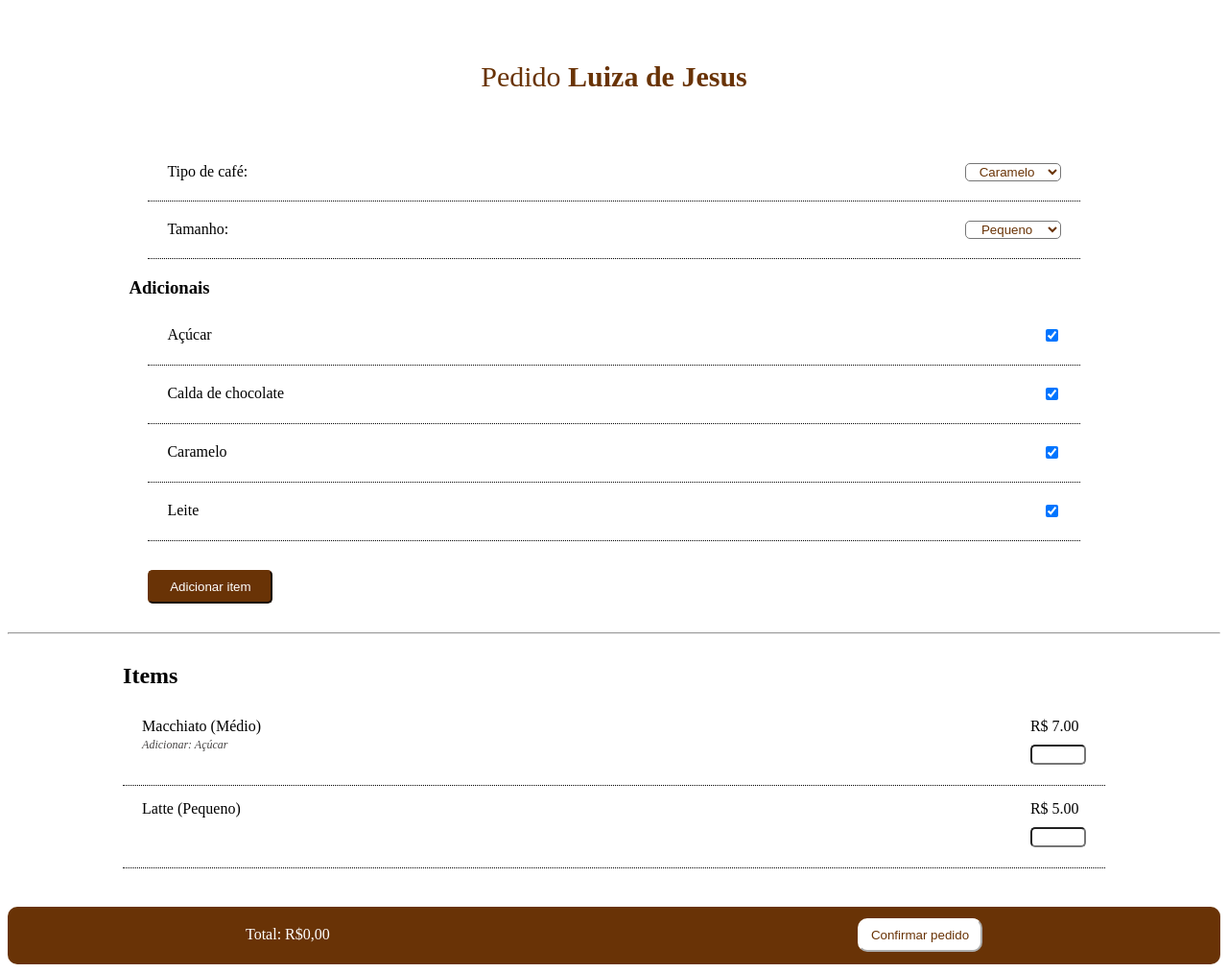
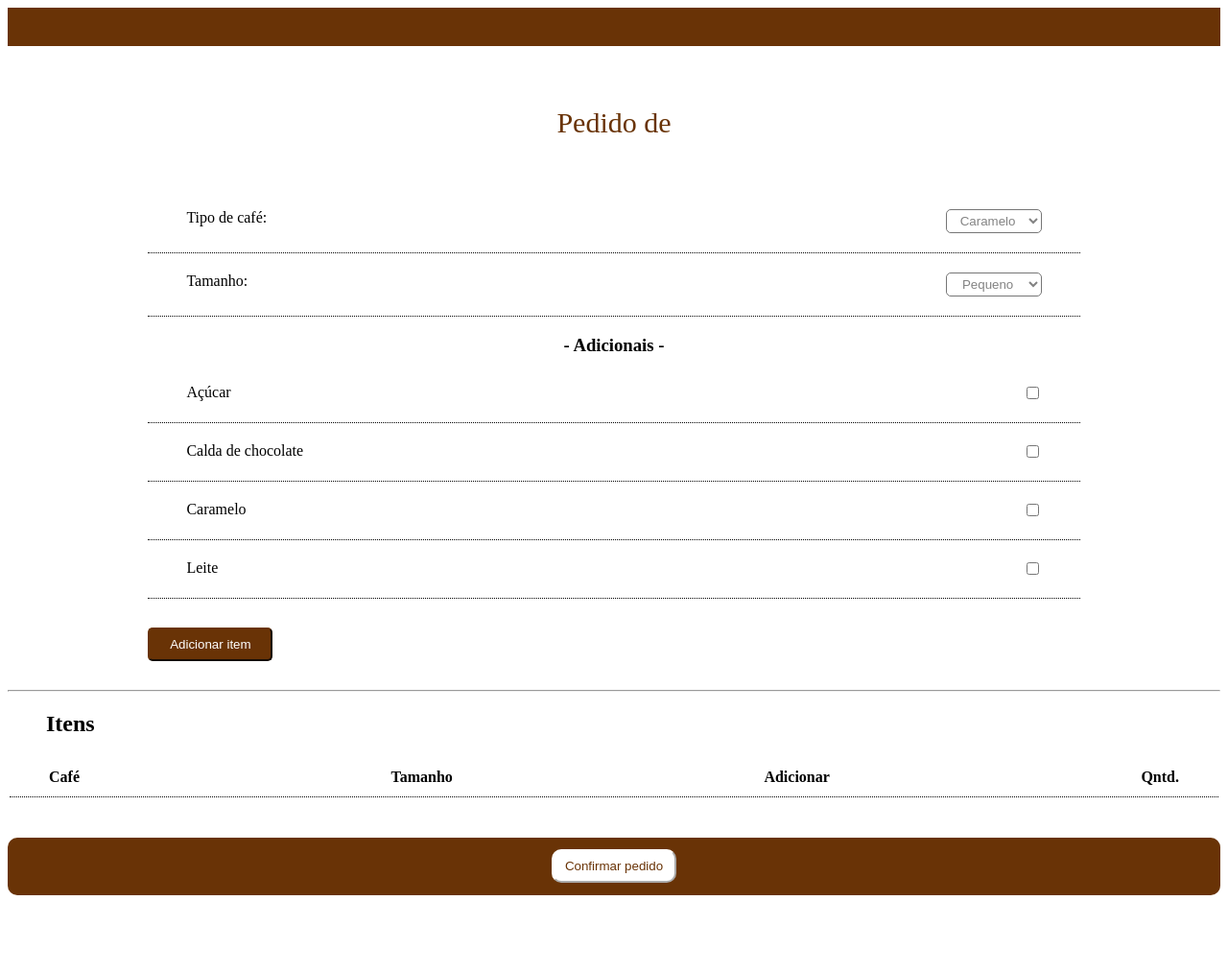
Before and after one commit to LuizadeJss/projetos-com-java-script, a plain HTML site: page cafeteria/index.html in a window 1280 px wide. Shown: the whole page at 96% size. After the commit the page ends 941 px from the top, so only its background shows below. Drawn offline with Linux system fonts and the light colour scheme.

Commit message:
insercão de pedido utilizando tabela bem sucedida

```diff
--- a/cafeteria/css/style.css
+++ b/cafeteria/css/style.css
@@ -1,8 +1,6 @@
-body{
-   /* background-image: url("../img/fundo2.avif");*/
-}
-#nome-cliente{
-    font-weight: bold;
+.menu-simples{
+    background-color:#693306;
+    height: 40px;
 }
 .titulo{
     text-align: center;
@@ -27,11 +25,10 @@ body{
     justify-content: space-between;
     margin: 10px 40px;
 }
-/* .perso{
-    text-align: center;
-} */
 .linhaBotao
 {
+    display: flex;
+    justify-content: center;
     background-color: #693306;
     height: 60px;
     margin-top: 40px;
@@ -54,10 +51,8 @@ body{
     width: 130px;
     text-shadow: none;
     border-radius: 10px;
-    margin-top: 12px;
-    margin-right: 15%;
-    position: absolute;
-    right: 5%;
+     margin-top: 12px;
+    text-align: center;
 }
 .tot{
     color: #ffffff;
@@ -68,14 +63,11 @@ body{
 }
 .select-cafe{
     background-color: #ffffff;
-    color: #693306;
+    color:#838383;
     border-radius: 5px;
     width: 100px;
+    height: 25px;
     text-align: center;
-}
-.container-itens{
-    margin: 30px auto;
-    width: 81%;
 }
 .itens-adicionais{
     display: flex;
@@ -83,18 +75,38 @@ body{
     border-bottom: 1px dotted ;
     margin: 10px 20px;
 }
+tr{
+    display: flex;
+    justify-content: space-between;
+    text-align: center;
+    align-items: center;
+    /* margin-top: 5px; */
+    border-bottom: 1px dotted;
+}
+th{
+    display: flex;
+    justify-content: space-between;
+    margin: 10px 40px;
+}
+td {
+    margin: 10px 40px;
+}
+/* .cabecalho-tabela{
+    margin: 10px 40px;
+    margin-bottom: 20px;
+} */
 .item{
 
     height: 80px;
     display: flex;
     justify-content: space-between;
-    /* text-align: center; */
-    margin-top: 5px;
+    text-align: center;
+    margin: 5px 40px;
     border-bottom: 1px dotted ;
 
 }
 .alinhar-itens{
-    margin: 10px 20px;
+    margin: 10px 40px;
     margin-bottom: 20px;
 }
 .descricao{
--- a/cafeteria/index.html
+++ b/cafeteria/index.html
@@ -6,12 +6,24 @@
 
     </head>
     <body>
+        <header>
+            <div class="menu-simples"></div>
+                <div class="titulo">
+
+                    <label>Pedido de <label id="nome-cliente">(nome cliente)</label></label>
+                    <script>
+                        var nome = document.querySelector("#nome-cliente");
+                        nome.innerHTML = localStorage.getItem('nomeText');
+                    </script>
+                </div>
+
+
+            </div>
+        </header>
+
         <div>
-            <form action="pedido_confirmado.html">
-                <div class="titulo">
-                    <label>Pedido <label id="nome-cliente"></label></label>
-                    <script src="scripts/javascript2.js"></script>
-                </div>
+            <form action="pedido_confirmado.html" id="pedido">
+                    <script src="scripts/javascript.js" defer></script>
                 <div class="container">
                      <div class="itens-adicionais">
                         <div class="alinhar-itens">
@@ -19,7 +31,7 @@
                         </div>
 
                         <div class="alinhar-itens">
-                            <select class="select-cafe">
+                            <select class="select-cafe" name="tipoCafe">
                                 <option>Caramelo</option>
                                 <option>Latte</option>
                                 <option>Macchiato</option>
@@ -32,7 +44,7 @@
                             <label>Tamanho:</label>
                         </div>
                         <div class="alinhar-itens">
-                            <select class="select-cafe">
+                            <select class="select-cafe" name="tamanhoCafe">
                                 <option>Pequeno</option>
                                 <option>Médio</option>
                                 <option>Grande</option>
@@ -40,14 +52,14 @@
                         </div>
                     </div>
 
-                    <h3>Adicionais</h3>
+                    <h3 style="text-align: center;"> - Adicionais -</h3>
 
                     <div class="itens-adicionais">
                         <div class="alinhar-itens">
                             <label>Açúcar</label>
                         </div>
                         <div class="alinhar-itens">
-                            <input type="checkbox" checked>
+                            <input type="checkbox" name="addAcucar">
                         </div>
                     </div>
 
@@ -57,7 +69,7 @@
 
                         </div>
                         <div class="alinhar-itens">
-                            <input type="checkbox" checked>
+                            <input type="checkbox" name="addCaldaChoc">
                         </div>
                     </div>
 
@@ -66,7 +78,7 @@
                             <label>Caramelo</label>
                         </div>
                         <div class="alinhar-itens">
-                            <input type="checkbox" checked>
+                            <input type="checkbox" name="addCaramelo">
                         </div>
                     </div>
 
@@ -75,49 +87,41 @@
                             <label>Leite</label>
                         </div>
                         <div class="alinhar-itens">
-                            <input type="checkbox" checked>
+                            <input type="checkbox" name="addLeite">
                         </div>
                     </div>
 
-                    <button class="btn-add">Adicionar item</button>
+                    <button id="btn-add-item" class="btn-add">Adicionar item</button>
                 </div>
                     <hr>
-                    <div class="container-itens">
-                        <h2>Items</h2>
-                        <div class="item">
-                            <div class="alinhar-itens">
-                                <label>Macchiato</label>
-                                <label>(Médio)</label>
-                                <br>
-                                <label class="descricao">Adicionar: </label>
-                                <label class="descricao">Açúcar</label>
+                    <h2 style="margin: 20px 40px;">Itens</h2>
+                    <table width="100%" id="itensPedidos">
+                        <thead>
+                            <div>
+                                <th>Café</th>
+                                <th>Tamanho</th>
+                                <th>Adicionar</th>
+                                <th>Qntd.</th>
                             </div>
-                            <div class="alinhar-itens">
-                                <label>R$ 7.00</label>
-                                <br>
-                                <input type="number" class="inp_num" style="margin-top: 10px;">
-                            </div>
-                        </div>
-                        <div class="item">
-                            <div class="alinhar-itens">
-                                <label>Latte</label>
-                                <label>(Pequeno)</label>
-                            </div>
-                            <div class="alinhar-itens">
-                                <label>R$ 5.00</label>
-                                <br>
-                                <input type="number" class="inp_num" style="margin-top: 10px;">
-                            </div>
-                        </div>
-                    </div>
+                        </thead>
+                        <tbody>
+                            <!-- <tr class="item">
+                                <td class="alinhar-itens">
+                                    <label>Macchiato</label>
+                                    <br>
+                                    <label class="descricao">Adicionar: </label>
+                                </td>
+                                <td class="alinhar-itens">
+                                    <label>R$: 5.00</label>
+                                    <br>
+                                    <input type="number" class="inp_num" style="margin-top: 10px;">
+                                </td>
+                            </tr> -->
+                        </tbody>
+                    </table>
 
                     <div class="linhaBotao">
-                        <div class="itens-linha">
-                            <label class="tot">
-                                Total: R$<label>0,00</label>
-                            </label>
-                            <button type="submit" class="botaoConfirmar" id="salvar">Confirmar pedido</button>
-                        </div>
+                        <button type="submit" class="botaoConfirmar" id="salvarPedido">Confirmar pedido</button>
                     </div>
 
             </form>
--- a/cafeteria/scripts/javascript.js
+++ b/cafeteria/scripts/javascript.js
@@ -1,13 +1,50 @@
-var botaoSalvar = document.querySelector("#salvar");
+var botaoSalvarItem = document.querySelector("#btn-add-item");
+var botaoConfirmarPedido = document.querySelector("#salvarPedido");
 
-botaoSalvar.addEventListener("click", function(event){
+botaoSalvarItem.addEventListener("click", function (event){
     event.preventDefault();
-    var nome_cliente = document.querySelector('#cliente').value;
-    var tipo_cafe = document.querySelector('#cafe').value;
-    var tamanho_cafe = document.querySelector('#tamanho').value;
-    var p_acucar= document.querySelector('#acucar').value;
-    var p_leite= document.querySelector('#leite').value;
-    var p_chocolate= document.querySelector('#chocolate').value;
 
-    console.log(nome_cliente, tipo_cafe, tamanho_cafe, p_acucar, p_leite, p_chocolate)
+    var linhaItem = document.createElement("tr");
+
+    //cria as celulas
+    var celulaTipoCafe = document.createElement("td");
+    var celulaTamanhoCafe = document.createElement("td");
+    var celulaDescricao = document.createElement("td");
+    var celulaInput = document.createElement("td");
+    var celulaInput = document.createElement("td");
+
+    //insere os campos do html na celula
+    celulaTipoCafe.textContent =  pedido.tipoCafe.value;
+    celulaTamanhoCafe.textContent = pedido.tamanhoCafe.value;
+
+    if(pedido.addAcucar.checked)
+        celulaDescricao.innerHTML += "Açúcar <br>" ;
+    if(pedido.addCaldaChoc.checked)
+        celulaDescricao.innerHTML += "Calda de Chocolate <br>" ;
+    if(pedido.addCaramelo.checked)
+        celulaDescricao.innerHTML += "Caramelo <br>" ;
+    if(pedido.addLeite.checked)
+        celulaDescricao.innerHTML += "Leite <br>" ;
+
+    celulaInput.innerHTML = "<input type='number' class='inp_num' style='margin-top: 10px;' value='1'>";
+
+    var tabelaPedido = document.querySelector("#itensPedidos").querySelector("tbody");
+
+    linhaItem.appendChild(celulaTipoCafe);
+    linhaItem.appendChild(celulaTamanhoCafe);
+    linhaItem.appendChild(celulaDescricao);
+    linhaItem.appendChild(celulaInput);
+
+    tabelaPedido.appendChild(linhaItem);
+
 })
+
+botaoConfirmarPedido.addEventListener("click", function (event){
+    //event.preventDefault();
+
+    var tabelaPedido = document.querySelector("#itensPedidos");
+    var cafe = pedido.tipoCafe.value;
+
+    localStorage.setItem('valueText', cafe);
+    console.log(cafe);
+})
--- a/cafeteria/scripts/javascript2.js
+++ b/cafeteria/scripts/javascript2.js
@@ -1,3 +1,2 @@
-console.log("teste");
-var campoNome = document.getElementById('nome-cliente');
-campoNome.textContent = "Luiza de Jesus";
+var nome = document.querySelector("#nome-cliente");
+nome.innerHTML = localStorage.getItem('valueText');
```
Also changed, not shown: cafeteria/nome_cliente.html (+6 -4 lines), cafeteria/pedido_confirmado.html (+18 -12 lines), cafeteria/scripts/javascript1.js (added, +8 -0 lines).
